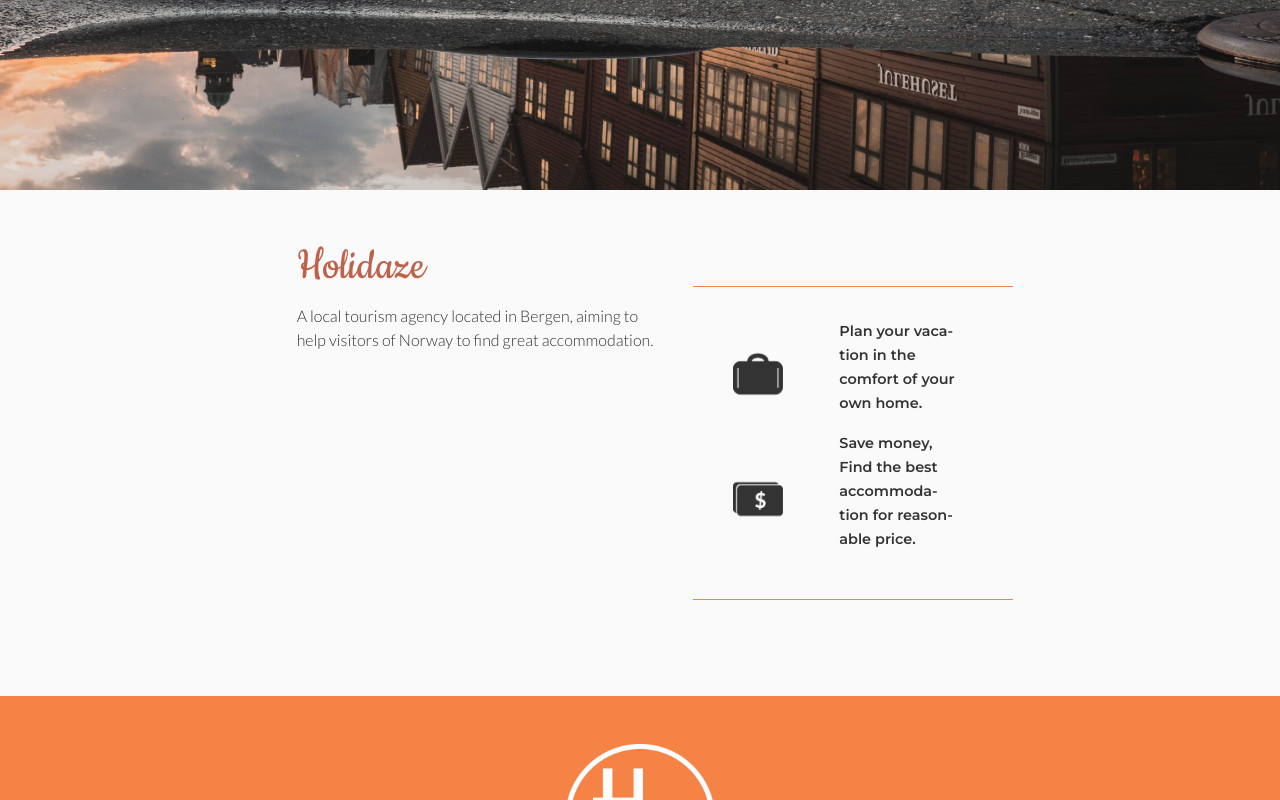
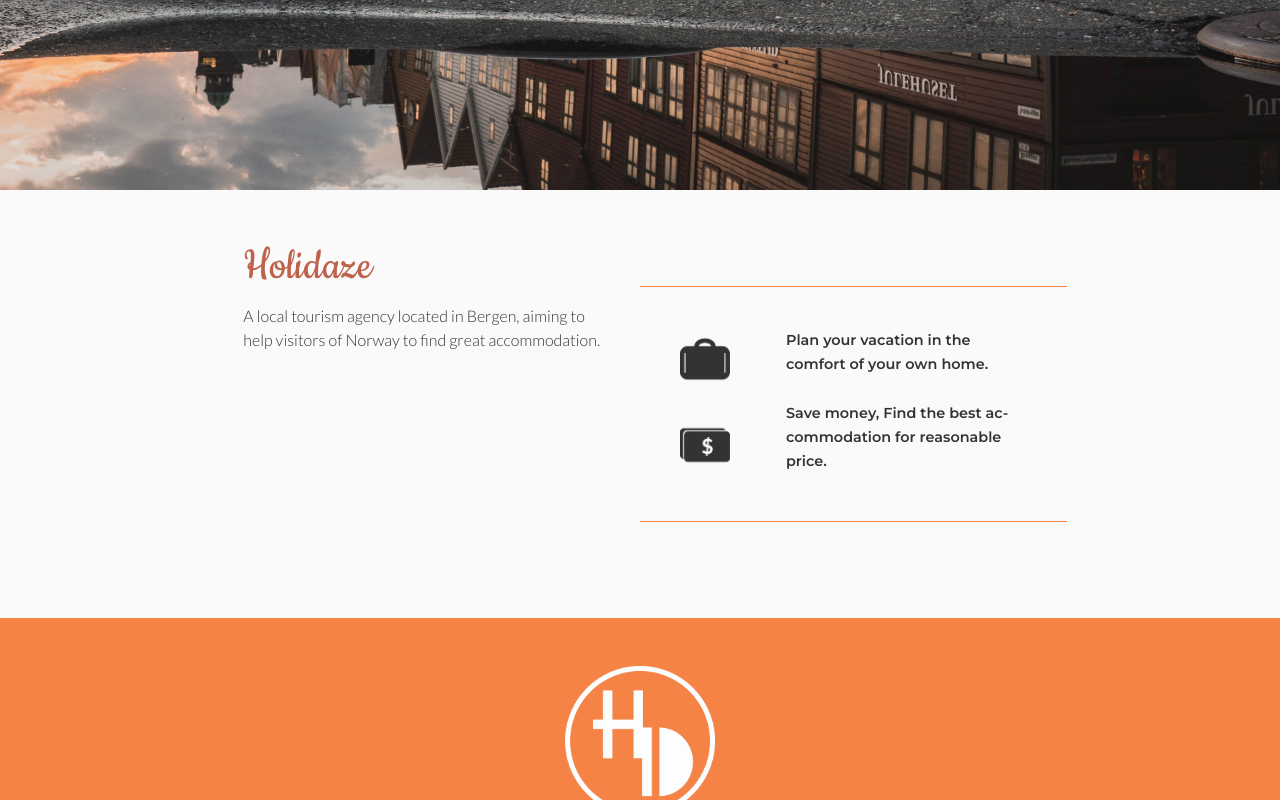
Before and after one commit to doristef/Noroff-Final-Project, a Vue app: page / in a window 1280 px wide. Shown: the part 610-1410 px from the top of the page. Built offline with nearby package versions, Linux system fonts and the light colour scheme; no server answers; what vue-lodash would draw is missing.

Commit message:
Responsive fix on Frontpage

```diff
--- a/src/components/Frontpage.vue
+++ b/src/components/Frontpage.vue
@@ -17,8 +17,8 @@
         col
         cols="12"
         md="10"
-        lg="4"
-        xl="3"
+        lg="5"
+        xl="4"
         class="[ icon-container ]"
       >
         <b-container>
```
